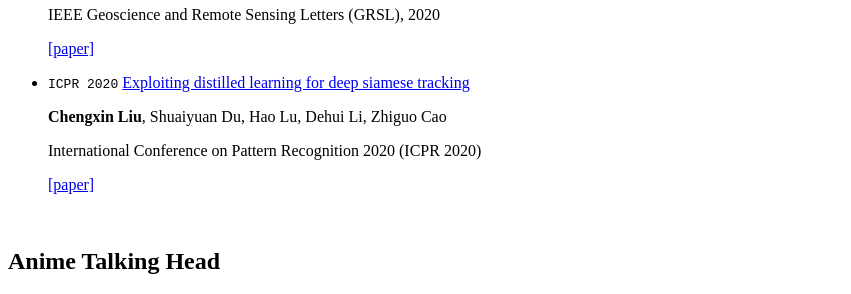
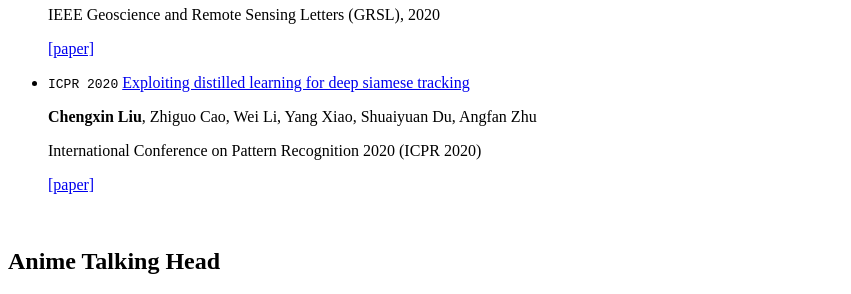
Before and after one commit to cxliu0/cxliu0.github.io, a Jekyll site: the page built from _pages/includes/pub.md, in a window 1280 px wide. Shown: the part 1657-1951 px from the top of the page, without its empty margins (0-851 px from the left). Built offline with Jekyll 4.4.1, drawn with Linux system fonts in a browser that asks for light colours; our own code applies the rules of GitHub Pages for plain Markdown files.

Commit message:
update publication

```diff
--- a/_pages/includes/pub.md
+++ b/_pages/includes/pub.md
@@ -89,7 +89,7 @@
 
 - ``ICPR 2020`` [Exploiting distilled learning for deep siamese tracking](https://ieeexplore.ieee.org/document/9412840/)
 
-    **Chengxin Liu**, Shuaiyuan Du, Hao Lu, Dehui Li, Zhiguo Cao
+    **Chengxin Liu**, Zhiguo Cao, Wei Li, Yang Xiao, Shuaiyuan Du, Angfan Zhu
 
     International Conference on Pattern Recognition 2020 (ICPR 2020)
 
```
